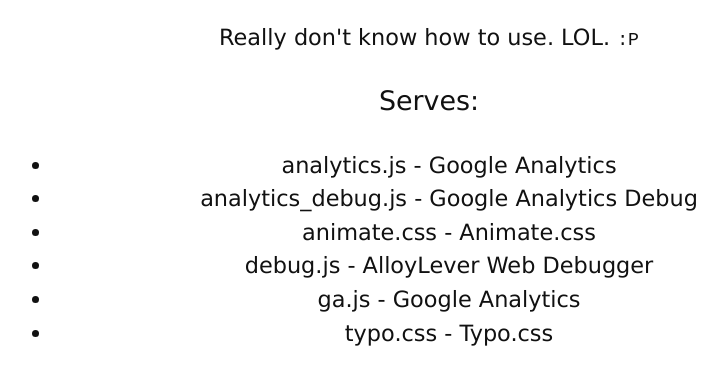
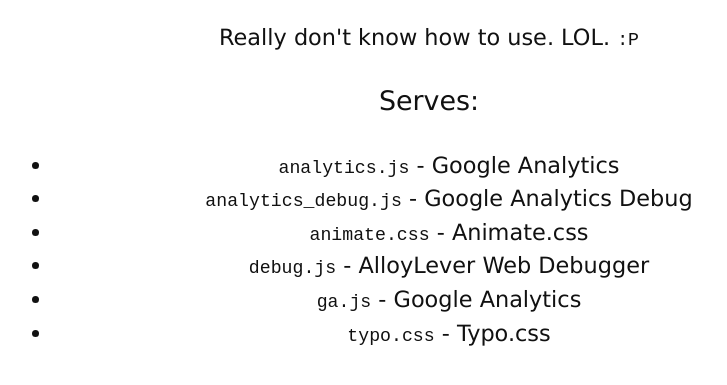
Before and after one commit to GalvinGao/gglink.ga, a plain HTML site: page index.html in a window 1280 px wide. Shown: the part 315-700 px from the top of the page, without its empty margins (211-938 px from the left). Drawn offline with Linux system fonts and the light colour scheme.

Commit message:
Update index.html

```diff
--- a/index.html
+++ b/index.html
@@ -1,9 +1,9 @@
 <html><head><title>gglink.ga | GalvinGao</title></head><body style="margin:10em;margin-top:11em;vertical-align:center;text-align:center;font-family: 'PingFang SC', Verdana, 'Helvetica Neue', 'Microsoft Yahei', 'Hiragino Sans GB', 'Microsoft Sans Serif', 'WenQuanYi Micro Hei', sans-serif;font-weight:300!important;font-size:140%;color:#111;line-height:1.5;"><p style="font-size:160%;">gglink.ga</p><p>Really don't know how to use. LOL. <code>:P</code></p>
   <p style="font-size: 120%;">Serves: </p><p style="font-size: 95%; text-align: left!important;"><ul style="font: Courier, monospace;">
-<li>analytics.js - Google Analytics</li>
-<li>analytics_debug.js - Google Analytics Debug</li>
-<li>animate.css - Animate.css</li>
-<li>debug.js - AlloyLever Web Debugger</li>
-<li>ga.js - Google Analytics</li>
-<li>typo.css - Typo.css</li>
+  <li><code>analytics.js</code> - Google Analytics</li>
+<li><code>analytics_debug.js</code> - Google Analytics Debug</li>
+<li><code>animate.css</code> - Animate.css</li>
+<li><code>debug.js</code> - AlloyLever Web Debugger</li>
+<li><code>ga.js</code> - Google Analytics</li>
+<li><code>typo.css</code> - Typo.css</li>
 </ul></p></body></html>
```
